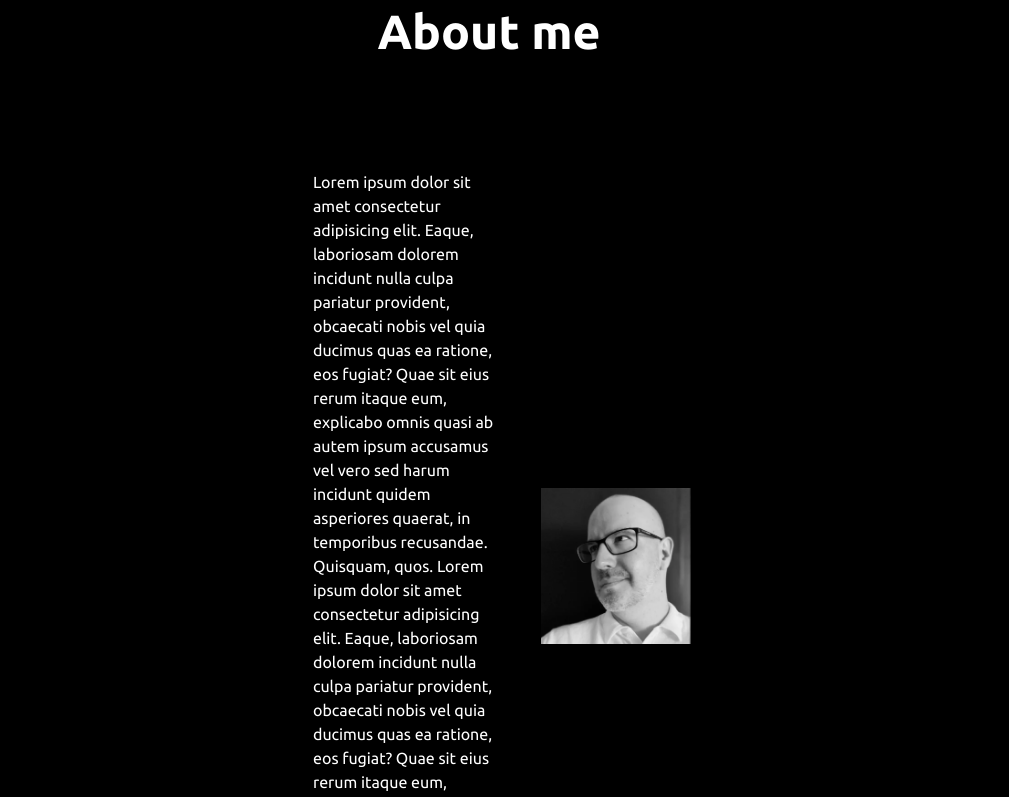
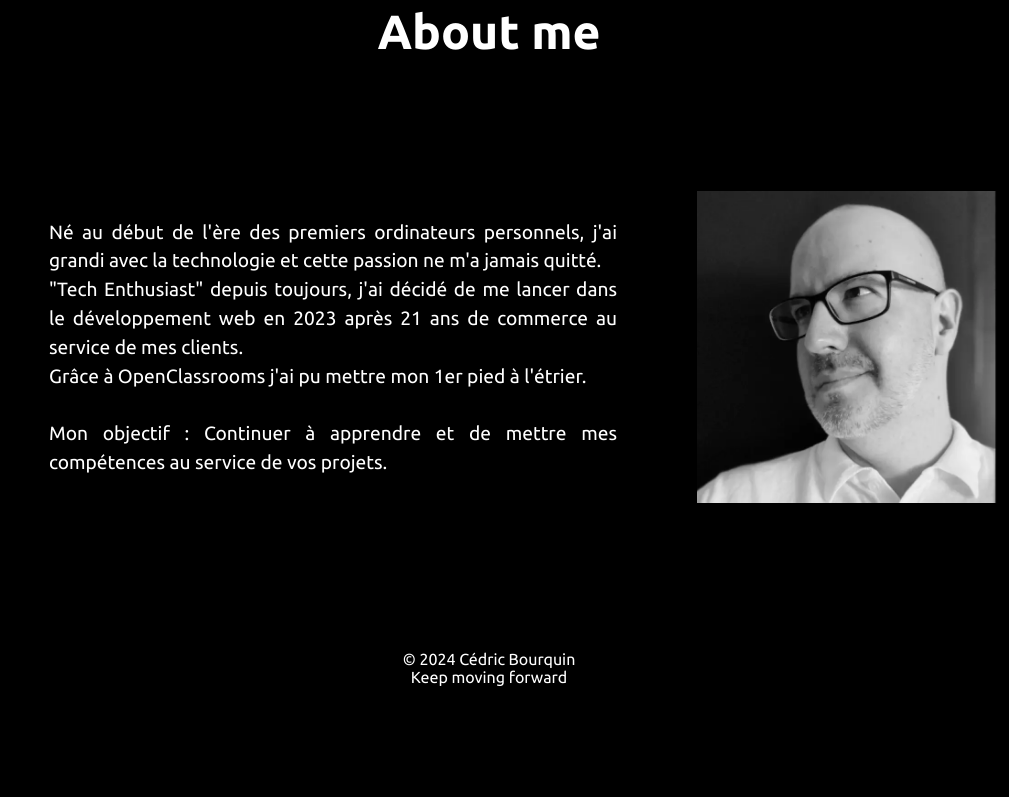
Before and after one commit to ginx836/ginxdev-portfolio, a React (Vite) app: page / in a window 1280 px wide. Shown: the part 1320-2117 px from the top of the page, without its empty margins (271-1280 px from the left). After the commit the page ends 2021 px from the top, so only its background shows below. Built offline with nearby package versions, Linux system fonts and the light colour scheme.

Commit message:
Update Hero
Update style hero.scss
Add @media hero.scss
Update header (minor changes)

```diff
--- a/src/components/About/About.jsx
+++ b/src/components/About/About.jsx
@@ -1,16 +1,23 @@
+import PropTypes from 'prop-types'
 import './about.scss'
 
-const About = ({title, text, img, img_alt}) => {
+const About = ({title, text, img}) => {
   return (
     <section className="about__wrapper">
       <h2 className='about__title'>{title}</h2>
       <div className="about__content">
         <p className="about__text">{text}
           </p>
-        <img className="about__img" src={img} alt="img_alt" />
+        <img className="about__img" src={img} alt="Ma photo de profil" />
     </div>
     </section>
   )
 }
 
+About.propTypes = {
+  title: PropTypes.string.isRequired,
+  text: PropTypes.string.isRequired,
+  img: PropTypes.string.isRequired,
+}
+
 export default About
--- a/src/components/About/about.scss
+++ b/src/components/About/about.scss
@@ -14,23 +14,39 @@
 
 .about__content {
   @include flex-row-center-center;
-  width: 50%;
-  // border: 10px solid violet;
+  width: 70%;
 
-  @media screen and (max-width: 768px) {
+  @media screen and (max-width: $breakpoint-xlarge),
+         screen and (max-width: $breakpoint-medium) {
     width: 100%;
+  }
+
+  @media screen and (max-width: $breakpoint-large) {
+    flex-direction: column;
+  }
+
+  @media screen and (max-width: $breakpoint-medium) {
     flex-direction: column;
   }
 }
 
 .about__text {
-  width: 50%;
-  // border: 10px solid violet;
-  padding: $margin-large;
+  width: 70%;
+  padding: $margin-xlarge;
   line-height: 1.5;
+  font-size: $font-size-medium;
+  text-align: justify;
 
-  @media screen and (max-width: 768px) {
-    width: 80%;
+  @media screen and (max-width: $breakpoint-large),
+         screen and (max-width: $breakpoint-medium) {
+    width: 90%;
+    font-size: $font-size-default;
+
+  }
+
+  @media screen and (max-width: $breakpoint-small) {
+    width: 100%;
+    padding: $margin-large;
   }
 }
 
--- a/src/components/Header/header.scss
+++ b/src/components/Header/header.scss
@@ -22,7 +22,7 @@
     justify-content: space-between;
     align-items: center;
     padding: 0 $margin-large;
-    margin-top: $margin-medium;
+    // margin-top: $margin-medium;
   }
 
   @media screen and (max-width: $breakpoint-small) {
--- a/src/pages/Home.jsx
+++ b/src/pages/Home.jsx
@@ -14,10 +14,8 @@ const Home = () => {
         title="GINXDEV."
         text={
           <>
-            Bonjour, je suis Cédric Bourquin, développeur web orienté{' '}
-            <Front-End></Front-End>. <br /> Mon objectif est de vous aider à
-            réaliser vos projets web.
-            <br />
+            Bonjour, je suis Cédric Bourquin, développeur web orienté. <br />
+            Mon objectif est de vous aider à réaliser vos projets web. <br />
           </>
         }
         subtitle={<>Design, develop & deploy</>}
@@ -29,18 +27,9 @@ const Home = () => {
         title="About me"
         text={
           <>
-            Lorem ipsum dolor sit amet consectetur adipisicing elit. Eaque,
-            laboriosam dolorem incidunt nulla culpa pariatur provident,
-            obcaecati nobis vel quia ducimus quas ea ratione, eos fugiat? Quae
-            sit eius rerum itaque eum, explicabo omnis quasi ab autem ipsum
-            accusamus vel vero sed harum incidunt quidem asperiores quaerat, in
-            temporibus recusandae. Quisquam, quos. Lorem ipsum dolor sit amet
-            consectetur adipisicing elit. Eaque, laboriosam dolorem incidunt
-            nulla culpa pariatur provident, obcaecati nobis vel quia ducimus
-            quas ea ratione, eos fugiat? Quae sit eius rerum itaque eum,
-            explicabo omnis quasi ab autem ipsum accusamus vel vero sed harum
-            incidunt quidem asperiores quaerat, in temporibus recusandae.
-            Quisquam, quos.
+            Né au début de l&apos;ère des premiers ordinateurs personnels, j&apos;ai grandi avec la technologie et cette passion ne m&apos;a jamais quitté.
+            <br /> &quot;Tech Enthusiast&quot; depuis toujours, j&apos;ai décidé de me lancer dans le développement web en 2023 après 21 ans de commerce au service de mes clients.
+            <br /> Grâce à OpenClassrooms j&apos;ai pu mettre mon 1er pied à l&apos;étrier.<br/><br/> Mon objectif : Continuer à apprendre et de mettre mes compétences au service de vos projets.
           </>
         }
         img={ProfilPicture}
```
